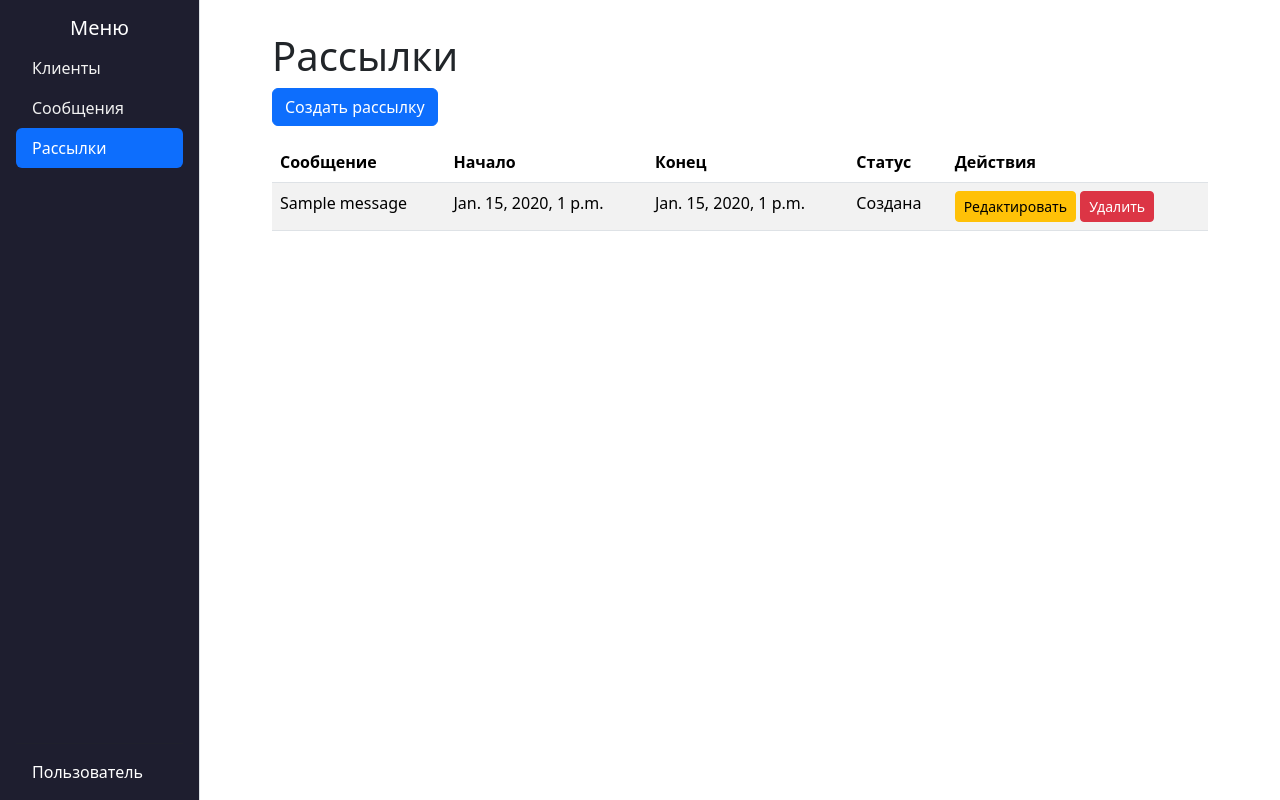
After one commit to GVia93/mailing_service, a Django app: page /mailings/ in a window 1280 px wide. The commit adds this page. Run offline with Django 5.2, Linux system fonts and the light colour scheme; tables that the repository leaves empty hold one stand-in row (values such as "Sample post"); some libraries are stand-ins or nearby versions.

Commit message:
добавлена модель Mailing, реализован CRUD, исправлены ошибки

```diff
--- a/mailings/models.py
+++ b/mailings/models.py
@@ -25,3 +25,20 @@ class Message(models.Model):
 
     def __str__(self):
         return self.subject
+
+
+class Mailing(models.Model):
+    STATUS_CHOICES = [
+        ('created', 'Создана'),
+        ('started', 'Запущена'),
+        ('completed', 'Завершена'),
+    ]
+
+    start_time = models.DateTimeField(verbose_name='Начало рассылки')
+    end_time = models.DateTimeField(verbose_name='Конец рассылки')
+    status = models.CharField(max_length=10, choices=STATUS_CHOICES, default='created', verbose_name='Статус')
+    message = models.ForeignKey(Message, on_delete=models.CASCADE, verbose_name='Сообщение')
+    clients = models.ManyToManyField(Client, verbose_name='Клиенты')
+
+    def __str__(self):
+        return f'{self.message.subject} ({self.get_status_display()})'
--- a/mailings/templates/base.html
+++ b/mailings/templates/base.html
@@ -42,7 +42,7 @@
                 <a href="{% url 'mailings:message_list' %}" class="nav-link {% if '/messages/' in request.path %}active{% endif %}">Сообщения</a>
             </li>
             <li>
-                <a href="#" class="nav-link">Рассылки</a>
+                <a href="{% url 'mailings:mailing_list' %}" class="nav-link {% if '/mailings/' in request.path %}active{% endif %}">Рассылки</a>
             </li>
         </ul>
         <hr>
--- /dev/null
+++ b/mailings/templates/mailings/mailing_list.html
@@ -0,0 +1,32 @@
+{% extends 'base.html' %}
+{% block title %}Рассылки{% endblock %}
+
+{% block content %}
+<h1>Рассылки</h1>
+<a href="{% url 'mailings:mailing_create' %}" class="btn btn-primary mb-3">Создать рассылку</a>
+<table class="table table-striped">
+    <thead>
+        <tr>
+            <th>Сообщение</th>
+            <th>Начало</th>
+            <th>Конец</th>
+            <th>Статус</th>
+            <th>Действия</th>
+        </tr>
+    </thead>
+    <tbody>
+        {% for mailing in object_list %}
+        <tr>
+            <td>{{ mailing.message.subject }}</td>
+            <td>{{ mailing.start_time }}</td>
+            <td>{{ mailing.end_time }}</td>
+            <td>{{ mailing.get_status_display }}</td>
+            <td>
+                <a href="{% url 'mailings:mailing_update' mailing.pk %}" class="btn btn-sm btn-warning">Редактировать</a>
+                <a href="{% url 'mailings:mailing_delete' mailing.pk %}" class="btn btn-sm btn-danger">Удалить</a>
+            </td>
+        </tr>
+        {% endfor %}
+    </tbody>
+</table>
+{% endblock %}
--- a/mailings/urls.py
+++ b/mailings/urls.py
@@ -9,8 +9,18 @@ urlpatterns = [
     path('clients/create/', views.ClientCreateView.as_view(), name='client_create'),
     path('clients/<int:pk>/update/', views.ClientUpdateView.as_view(), name='client_update'),
     path('clients/<int:pk>/delete/', views.ClientDeleteView.as_view(), name='client_delete'),
+]
+
+urlpatterns += [
     path('messages/', views.MessageListView.as_view(), name='message_list'),
     path('messages/create/', views.MessageCreateView.as_view(), name='message_create'),
     path('messages/<int:pk>/update/', views.MessageUpdateView.as_view(), name='message_update'),
     path('messages/<int:pk>/delete/', views.MessageDeleteView.as_view(), name='message_delete'),
 ]
+
+urlpatterns += [
+    path('mailings/', views.MailingListView.as_view(), name='mailing_list'),
+    path('mailings/create/', views.MailingCreateView.as_view(), name='mailing_create'),
+    path('mailings/<int:pk>/update/', views.MailingUpdateView.as_view(), name='mailing_update'),
+    path('mailings/<int:pk>/delete/', views.MailingDeleteView.as_view(), name='mailing_delete'),
+]
--- a/mailings/views.py
+++ b/mailings/views.py
@@ -1,6 +1,8 @@
 from django.urls import reverse_lazy
 from django.views.generic import ListView, CreateView, UpdateView,DeleteView
-from .models import Client, Message
+
+from .forms import MailingForm
+from .models import Client, Message, Mailing
 
 
 class ClientListView(ListView):
@@ -51,3 +53,28 @@ class MessageDeleteView(DeleteView):
     model = Message
     template_name = 'mailings/message_confirm_delete.html'
     success_url = reverse_lazy('mailings:message_list')
+
+
+class MailingListView(ListView):
+    model = Mailing
+    template_name = 'mailings/mailing_list.html'
+
+
+class MailingCreateView(CreateView):
+    model = Mailing
+    form_class = MailingForm
+    template_name = 'mailings/mailing_form.html'
+    success_url = reverse_lazy('mailings:mailing_list')
+
+
+class MailingUpdateView(UpdateView):
+    model = Mailing
+    form_class = MailingForm
+    template_name = 'mailings/mailing_form.html'
+    success_url = reverse_lazy('mailings:mailing_list')
+
+
+class MailingDeleteView(DeleteView):
+    model = Mailing
+    template_name = 'mailings/mailing_confirm_delete.html'
+    success_url = reverse_lazy('mailings:mailing_list')
```
Also changed, not shown: mailings/forms.py (added, +11 -0 lines), mailings/templates/mailings/mailing_confirm_delete.html (added, +12 -0 lines), mailings/templates/mailings/mailing_form.html (added, +12 -0 lines), mailings/migrations/0002_message_alter_client_options_alter_client_comment_and_more.py (added), mailings/migrations/0003_mailing_status.py (added), mailings/migrations/0004_rename_client_mailing_clients_alter_mailing_end_time_and_more.py (added).
